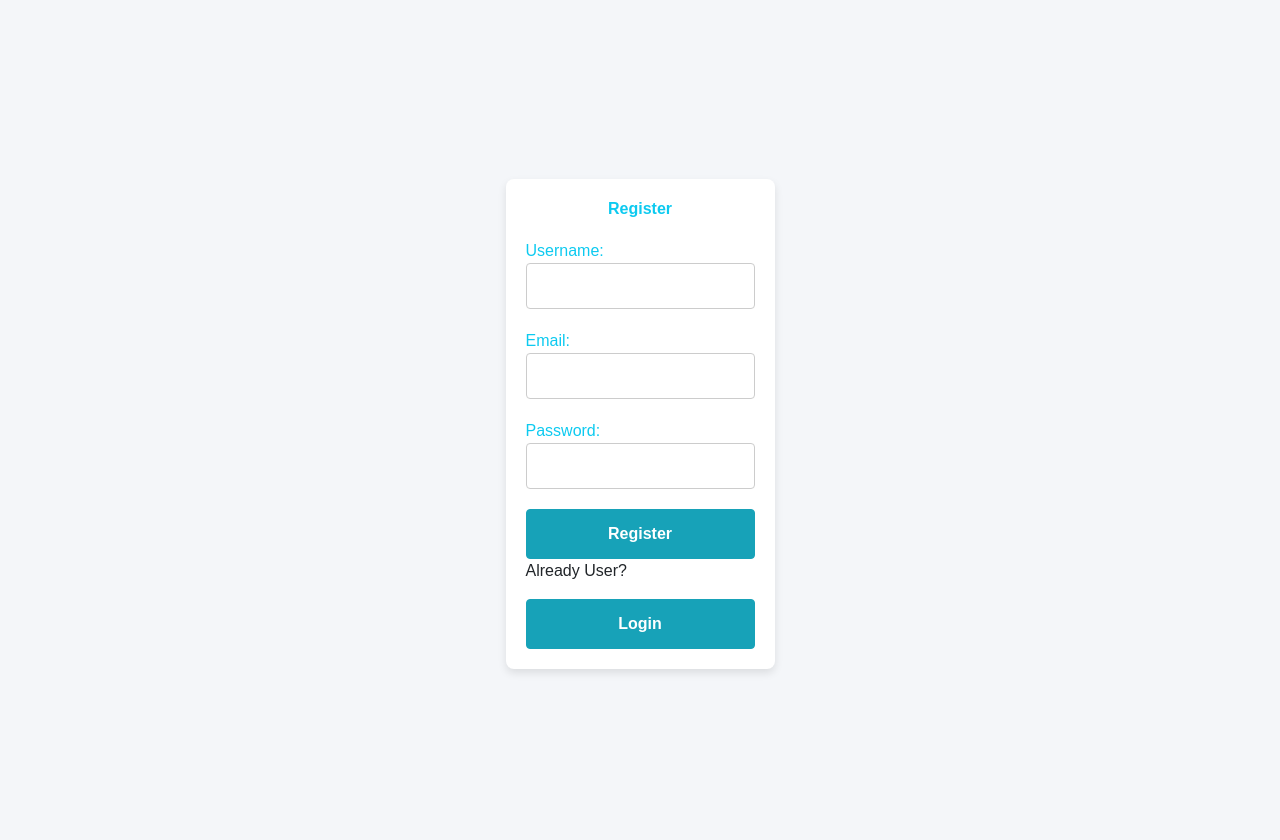
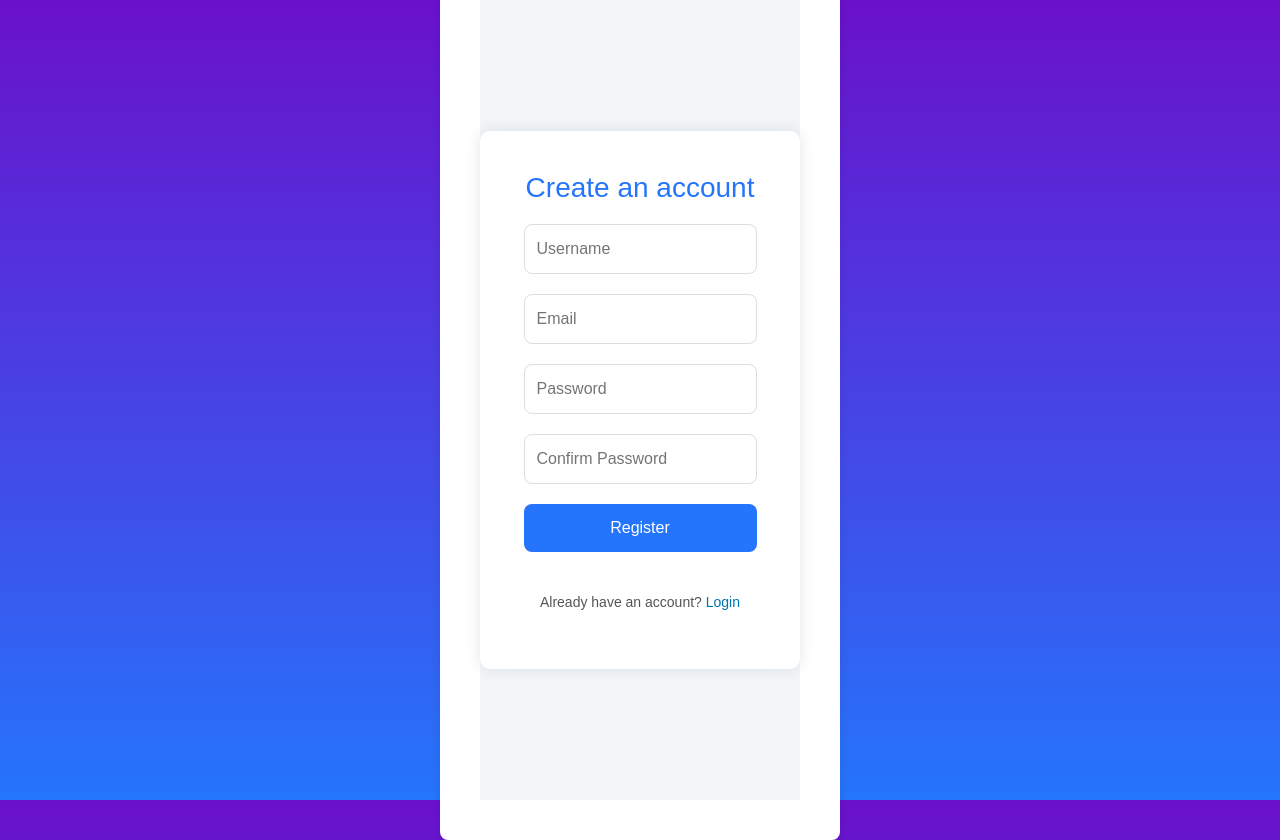
Before and after one commit to Tomhawk007/application, a React (Create React App) app: page /register in a window 1280 px wide. Before the commit the page ends 800 px from the top, so only its background shows below. Built offline with nearby package versions, Linux system fonts and the light colour scheme.

Commit message:
New Login Page and Register Page

```diff
--- a/src/App.css
+++ b/src/App.css
@@ -1,210 +1,141 @@
-.App {
-  text-align: center;
+/* src/App.css */
+
+/* Basic reset and body styling */
+* {
+  margin: 0;
+  padding: 0;
+  box-sizing: border-box;
 }
 
-.App-logo {
-  height: 40vmin;
-  pointer-events: none;
-}
-
-@media (prefers-reduced-motion: no-preference) {
-  .App-logo {
-    animation: App-logo-spin infinite 20s linear;
-  }
-}
-
-.App-header {
-  background-color: #282c34;
-  min-height: 100vh;
-  display: flex;
-  flex-direction: column;
-  align-items: center;
-  justify-content: center;
-  font-size: calc(10px + 2vmin);
-  color: white;
-}
-
-.App-link {
-  color: #61dafb;
-}
-
-@keyframes App-logo-spin {
-  from {
-    transform: rotate(0deg);
-  }
-  to {
-    transform: rotate(360deg);
-  }
-}
-
-
-/* General Page Styling */
 body {
   font-family: 'Arial', sans-serif;
-  background-color: #f4f6f9;
-  margin: 0;
-  padding: 0;
+  background-color: #f4f7fc;
+  color: #333;
   display: flex;
   justify-content: center;
   align-items: center;
-  min-height: 100vh;
+  height: 100vh;
+  background-image: linear-gradient(to bottom, #6a11cb, #2575fc);
 }
 
-/* Container for the form */
-.container {
-  max-width: 1000px;
-  margin: 0 auto;
-  padding: 20px;
-  background-color: #ffffff;
-  border-radius: 8px;
-  box-shadow: 0 4px 8px rgba(0, 0, 0, 0.1);
-}
-
-/* Heading Styles */
-h3.text-info {
-  color: #17a2b8;
-  font-weight: bold;
+h1 {
+  font-size: 36px;
+  color: #fff;
   margin-bottom: 20px;
   text-align: center;
 }
 
-/* Form Group Styling */
-.form-group {
-  margin-bottom: 20px;
+/* Container for the forms */
+.App {
+  background-color: #fff;
+  border-radius: 8px;
+  box-shadow: 0 4px 10px rgba(0, 0, 0, 0.1);
+  width: 100%;
+  max-width: 400px;
+  padding: 40px;
+  text-align: center;
+  transition: transform 0.3s ease-in-out;
 }
 
-/* Label Styling */
-.text-info {
-  color: #17a2b8;
-  font-size: 16px;
-  font-weight: 500;
+/* Form styling */
+form {
+  display: flex;
+  flex-direction: column;
+  gap: 15px;
 }
 
-/* Input Fields */
-.form-control {
-  padding: 10px;
+input {
+  padding: 12px;
   font-size: 16px;
-  width: 100%;
-  border: 1px solid #ccc;
-  border-radius: 4px;
-  transition: border-color 0.3s ease;
+  border: 1px solid #ddd;
+  border-radius: 8px;
+  outline: none;
+  transition: all 0.3s ease;
 }
 
-.form-control:focus {
-  border-color: #17a2b8;
-  outline: none;
+input:focus {
+  border-color: #2575fc;
+  box-shadow: 0 0 10px rgba(37, 117, 252, 0.2);
 }
 
-/* Button Styling */
-.btn-info {
-  background-color: #17a2b8;
-  border-color: #17a2b8;
-  color: #fff;
-  padding: 12px 20px;
-  width: 100%;
+/* Buttons styling */
+button {
+  padding: 12px;
   font-size: 16px;
-  font-weight: bold;
-  border-radius: 4px;
+  border: none;
+  border-radius: 8px;
+  background-color: #2575fc;
+  color: white;
   cursor: pointer;
   transition: background-color 0.3s ease;
 }
 
-.btn-info:hover {
-  background-color: #138496;
-  border-color: #138496;
+button:hover {
+  background-color: #6a11cb;
 }
 
-.btn-info:active {
-  background-color: #117a8b;
-  border-color: #117a8b;
+button:disabled {
+  background-color: #ddd;
+  cursor: not-allowed;
 }
 
-/* Styling for the "Register Here" link */
-#register-link {
-  text-align: center;
+/* Link-like button styling */
+p {
+  font-size: 14px;
   margin-top: 20px;
 }
 
-#register-link a {
-  color: #17a2b8;
+p button {
+  background-color: transparent;
+  color: #2575fc;
+  border: none;
+  cursor: pointer;
+  text-decoration: underline;
   font-size: 14px;
-  text-decoration: none;
 }
 
-#register-link a:hover {
-  text-decoration: underline;
+p button:hover {
+  color: #6a11cb;
 }
 
-/* Media Query for responsiveness */
-@media (max-width: 767px) {
-  .container {
-    padding: 15px;
-    margin: 10px;
+/* Center the form */
+.register-container, .login-container {
+  display: flex;
+  flex-direction: column;
+  justify-content: center;
+  align-items: center;
+}
+
+h2 {
+  color: #2575fc;
+  font-size: 28px;
+  margin-bottom: 20px;
+}
+
+/* Mobile responsive styling */
+@media (max-width: 480px) {
+  .App {
+    padding: 20px;
+    width: 90%;
   }
 
-  h3.text-info {
-    font-size: 22px;
-    margin-bottom: 15px;
+  h1 {
+    font-size: 28px;
   }
 
-  .form-control {
-    font-size: 14px;
-    padding: 8px;
+  h2 {
+    font-size: 24px;
   }
 
-  .btn-info {
-    padding: 10px 18px;
+  button {
+    font-size: 14px;
+  }
+
+  input {
     font-size: 14px;
   }
 }
 
-.video-section {
-  display: flex;
-  gap: 10px;
-  flex-wrap: wrap;
-} */
-
-.video-box {
-  width: 150px;
-  height: 200px;
-  display: flex;
-  justify-content: center;
-  align-items: center;
-  background-color: #f8f9fa;
-  border: 1px solid #ddd;
-  border-radius: 5px;
+.username {
+  width: 2px;
 }
-
-.add-video {
-  display: flex;
-  justify-content: center;
-  align-items: center;
-  width: 150px;
-  height: 100px;
-  border: 1px dashed #007bff;
-  background-color: #f1f9ff;
-  cursor: pointer;
-  border-radius: 5px;
-}
-
-.add-video button {
-  font-size: 24px;
-  color: #007bff;
-  background: none;
-  border: none;
-}
-
-
-
-/*
-Styling for the uploaded video inside the video box
-.video-box video {
-  /* Make the video take up full width of the box */
-  /* width: 30%; */
-   /* Make the video fill the height of the box */
-  /* height: 30%;   */
-  /* Ensure the video covers the box (can use 'contain' if you want the whole video visible) */
-  /* object-fit: cover;  */
-  /* Optionally, add rounded corners to the video */
-  /* border-radius: 4px;  */
-/* }  */
--- a/src/App.js
+++ b/src/App.js
@@ -1,41 +1,22 @@
+// src/App.js
 
-import './App.css';
-import {BrowserRouter as Router, Routes, Route} from "react-router-dom";
+import React from 'react';
+import { BrowserRouter as Router, Route, Routes } from 'react-router-dom';
 import Login from './components/Login';
 import Register from './components/Register';
-import SecondPage from './components/SecondPage';
+import './App.css';
 
-// const App = () => {
-//   return <>
-//   <BrowserRouter>
-//   <Routes>
-//     <Route path="/login" element={<Login />} />
-//     <Route path="/Register" element={<Register />} />
-//     <Route path="/" element={<SecondPage />} />
-//   </Routes>
-//   </BrowserRouter>
-//   </>;
-// }
-
-// export default App;
-
-
-
-// App.js
-
-
-
-function App() {
+const App = () => {
   return (
     <Router>
-      <Routes>
-        <Route path="/register" element={<Register />} />
-        <Route path="/login" element={<Login />} />
-        <Route path="/dashboard" element={<SecondPage />} /> {/* Protect this route */}
-        <Route path="/" element={<Register />} /> {/* Default route */}
-      </Routes>
+      <div className="App">
+        <Routes>
+          <Route path="/" element={<Login />} />
+          <Route path="/register" element={<Register />} />
+        </Routes>
+      </div>
     </Router>
   );
-}
+};
 
 export default App;
--- /dev/null
+++ b/src/components/Login.css
@@ -0,0 +1,74 @@
+/* src/components/Login.css */
+
+/* Container for the entire page */
+.login-page {
+    background-color: #f3f6f8;
+    height: 100vh;
+    display: flex;
+    justify-content: center;
+    align-items: center;
+  }
+
+  .login-container {
+    background-color: #fff;
+    width: 400px;
+    padding: 40px;
+    box-shadow: 0 0 15px rgba(0, 0, 0, 0.1);
+    border-radius: 10px;
+    text-align: center;
+  }
+
+  .login-logo img {
+    margin-bottom: 20px;
+  }
+
+  .login-form {
+    display: flex;
+    flex-direction: column;
+    gap: 20px;
+  }
+
+  input {
+    padding: 12px;
+    font-size: 14px;
+    border-radius: 5px;
+    border: 1px solid #ddd;
+    outline: none;
+  }
+
+  input:focus {
+    border-color: #0073b1; /* LinkedIn Blue */
+    box-shadow: 0 0 5px rgba(0, 115, 177, 0.2);
+  }
+
+  button {
+    padding: 12px;
+    background-color: #0073b1; /* LinkedIn Blue */
+    color: white;
+    border: none;
+    border-radius: 5px;
+    font-size: 16px;
+    cursor: pointer;
+    transition: background-color 0.3s ease;
+  }
+
+  button:hover {
+    background-color: #005c8d; /* Darker Blue on hover */
+  }
+
+  .login-footer {
+    margin-top: 20px;
+    font-size: 14px;
+    color: #555;
+  }
+
+  .forgot-password,
+  .join-now {
+    color: #0073b1;
+    text-decoration: none;
+  }
+
+  .forgot-password:hover,
+  .join-now:hover {
+    text-decoration: underline;
+  }
--- a/src/components/Login.js
+++ b/src/components/Login.js
@@ -1,82 +1,62 @@
-// function Login(){
-//     return (
-//     <div>
-//         This is Login page hellooooo
-//     </div>
-//       )
-//     }
-// export default Login;
-
-// Login.js
 import React, { useState } from 'react';
-import { useNavigate } from 'react-router-dom';
+import { Link } from 'react-router-dom'; // Import Link from react-router-dom
+import './Login.css'; // Import custom styles
 
 const Login = () => {
-  const [input, setInput] = useState({
-    email: '',
-    password: ''
-  });
-  const [error, setError] = useState('');
-  const navigate = useNavigate();
+  const [email, setEmail] = useState('');
+  const [password, setPassword] = useState('');
 
-  const handleChange = (e) => {
-    const { name, value } = e.target;
-    setInput({
-      ...input,
-      [name]: value
-    });
-  };
-
-  const handleLogin = () => {
-    const user = JSON.parse(localStorage.getItem('user'));
-
-    if (user) {
-      // Check if email and password match
-      if (input.email === user.email && input.password === user.password) {
-        console.log('Login successful');
-        navigate('/dashboard'); // Redirect to dashboard after login
-      } else {
-        setError('Incorrect email or password');
-      }
-    } else {
-      setError('No registered user found. Please sign up first.');
-    }
+  const handleLogin = (e) => {
+    e.preventDefault();
+    console.log('Logging in with:', { email, password });
+    // Add your authentication logic here
   };
 
   return (
-    <div className="container mt-5">
-      <h3 className="text-center text-info">Login</h3>
-      <form className="form">
-        <div className="form-group">
-          <label htmlFor="email" className="text-info">Email:</label>
-          <input
-            type="email"
-            name="email"
-            id="email"
-            value={input.email}
-            onChange={handleChange}
-            className="form-control"
+    <div className="login-page">
+      <div className="login-container">
+        <h2>Sign In</h2>
+        <div className="login-logo">
+          <img
+            src="https://upload.wikimedia.org/wikipedia/commons/0/0e/LinkedIn_Logo_2023.png"
+            alt="LinkedIn Logo"
+            width="150"
           />
         </div>
 
-        <div className="form-group">
-          <label htmlFor="password" className="text-info">Password:</label>
+        <form onSubmit={handleLogin} className="login-form">
+          <input
+            type="email"
+            placeholder="Email or phone"
+            value={email}
+            onChange={(e) => setEmail(e.target.value)}
+            required
+          />
           <input
             type="password"
-            name="password"
-            id="password"
-            value={input.password}
-            onChange={handleChange}
-            className="form-control"
+            placeholder="Password"
+            value={password}
+            onChange={(e) => setPassword(e.target.value)}
+            required
           />
+          <button type="submit" className="login-button">
+            Sign in
+          </button>
+        </form>
+
+        <div className="login-footer">
+          {/* If you want to navigate to Forgot Password page */}
+          <Link to="/forgot-password" className="forgot-password">
+            Forgot password?
+          </Link>
+          <p>
+            New to LinkedIn?{' '}
+            <Link to="/register" className="join-now">
+              Join now
+            </Link>
+          </p>
         </div>
-
-        {error && <p className="text-danger text-center">{error}</p>}
-
-        <button type="button" onClick={handleLogin} className="btn btn-info btn-md">
-          Login
-        </button>
-      </form>
+      </div>
     </div>
   );
 };
--- /dev/null
+++ b/src/components/Register.css
@@ -0,0 +1,78 @@
+/* src/components/Register.css */
+
+.register-page {
+    background-color: #f3f6f8;
+    height: 100vh;
+    display: flex;
+    justify-content: center;
+    align-items: center;
+  }
+
+  .register-container {
+    background-color: #fff;
+    width: 400px;
+    padding: 40px;
+    box-shadow: 0 0 15px rgba(0, 0, 0, 0.1);
+    border-radius: 10px;
+    text-align: center;
+  }
+
+  h2 {
+    font-size: 24px;
+    margin-bottom: 20px;
+    color: #0073b1;
+  }
+
+  .register-form {
+    display: flex;
+    flex-direction: column;
+    gap: 20px;
+  }
+
+  input {
+    padding: 12px;
+    font-size: 14px;
+    border-radius: 5px;
+    border: 1px solid #ddd;
+    outline: none;
+  }
+
+  input:focus {
+    border-color: #0073b1;
+    box-shadow: 0 0 5px rgba(0, 115, 177, 0.2);
+  }
+
+  button {
+    padding: 12px;
+    background-color: #0073b1;
+    color: white;
+    border: none;
+    border-radius: 5px;
+    font-size: 16px;
+    cursor: pointer;
+    transition: background-color 0.3s ease;
+  }
+
+  button:hover {
+    background-color: #005c8d;
+  }
+
+  .error {
+    color: red;
+    font-size: 14px;
+  }
+
+  .register-footer {
+    margin-top: 20px;
+    font-size: 14px;
+    color: #555;
+  }
+
+  .login-link {
+    color: #0073b1;
+    text-decoration: none;
+  }
+
+  .login-link:hover {
+    text-decoration: underline;
+  }
--- a/src/components/Register.js
+++ b/src/components/Register.js
@@ -1,100 +1,97 @@
-// import React, { useState } from 'react'
+// src/components/Register.js
 
-// const Register = () => {
-
-//   const[input, setInput] = useState({
-//     name : "",
-//     email : "",
-//     password : "",
-//   })
-
-//   return (
-//     <div>
-//       Register
-//     </div>
-//   )
-// }
-
-// export default Register;
-
-
-// Register.js
 import React, { useState } from 'react';
-import { useNavigate } from 'react-router-dom';
+import { Link, useNavigate } from 'react-router-dom'; // Import useNavigate from react-router-dom
+import './Register.css'; // Import custom styles
 
 const Register = () => {
-  const [input, setInput] = useState({
-    name: '',
-    email: '',
-    password: ''
-  });
+  const [username, setUsername] = useState('');
+  const [email, setEmail] = useState('');
+  const [password, setPassword] = useState('');
+  const [confirmPassword, setConfirmPassword] = useState('');
+  const [error, setError] = useState('');
+
+  // Initialize the useNavigate hook
   const navigate = useNavigate();
 
-  const handleChange = (e) => {
-    const { name, value } = e.target;
-    setInput({
-      ...input,
-      [name]: value
-    });
-  };
+  const handleRegister = (e) => {
+    e.preventDefault();
 
-  const handleRegister = () => {
-    if (input.name && input.email && input.password) {
-      // Save user details to localStorage
-      localStorage.setItem('user', JSON.stringify(input));
-      console.log('Registered:', input);
-      navigate('/login'); // Redirect to login page after registration
-    } else {
-      alert('Please fill in all fields');
+    // Check if passwords match and validate password strength
+    if (password !== confirmPassword) {
+      setError('Passwords do not match');
+      return;
     }
+    if (password.length < 6) {
+      setError('Password must be at least 6 characters long');
+      return;
+    }
+
+    // Log the registration data for now (you can replace this with an actual registration function)
+    console.log('Registering with:', { username, email, password });
+
+    // After successful registration, navigate to the Login page
+    // You can replace this with actual registration logic
+    // setTimeout(() => {
+    //   // Simulate a successful registration by redirecting to the Login page
+    //   navigate('/');  // Redirect to Login page after successful registration
+    // }, 1000); // Optional: delay for user feedback (you can remove this if you want immediate redirection)
+    setTimeout(() => {
+      alert('Registration successful! Redirecting to Login page...');
+      navigate('/'); // Redirect to Login page
+    }, 1000);
+
   };
 
   return (
-    <div className="container mt-5">
-      <h3 className="text-center text-info">Register</h3>
-      <form className="form">
-        <div className="form-group">
-          <label htmlFor="name" className="text-info">Username:</label>
+    <div className="register-page">
+      <div className="register-container">
+        <h2>Create an account</h2>
+
+        <form onSubmit={handleRegister} className="register-form">
           <input
             type="text"
-            name="name"
-            id="name"
-            value={input.name}
-            onChange={handleChange}
-            className="form-control"
+            placeholder="Username"
+            value={username}
+            onChange={(e) => setUsername(e.target.value)}
+            required
           />
-        </div>
-
-        <div className="form-group">
-          <label htmlFor="email" className="text-info">Email:</label>
           <input
             type="email"
-            name="email"
-            id="email"
-            value={input.email}
-            onChange={handleChange}
-            className="form-control"
+            placeholder="Email"
+            value={email}
+            onChange={(e) => setEmail(e.target.value)}
+            required
           />
-        </div>
-
-        <div className="form-group">
-          <label htmlFor="password" className="text-info">Password:</label>
           <input
             type="password"
-            name="password"
-            id="password"
-            value={input.password}
-            onChange={handleChange}
-            className="form-control"
+            placeholder="Password"
+            value={password}
+            onChange={(e) => setPassword(e.target.value)}
+            required
           />
+          <input
+            type="password"
+            placeholder="Confirm Password"
+            value={confirmPassword}
+            onChange={(e) => setConfirmPassword(e.target.value)}
+            required
+          />
+          {error && <p className="error">{error}</p>}
+          <button type="submit" className="register-button">
+            Register
+          </button>
+        </form>
+
+        <div className="register-footer">
+          <p>
+            Already have an account?{' '}
+            <Link to="/" className="login-link">
+              Login
+            </Link>
+          </p>
         </div>
-
-        <button type="button" onClick={handleRegister} className="btn btn-info btn-md">
-          Register
-        </button>
-        <p>Already User?</p>
-        <button className="btn btn-info btn-md" >Login</button>
-      </form>
+      </div>
     </div>
   );
 };
```
